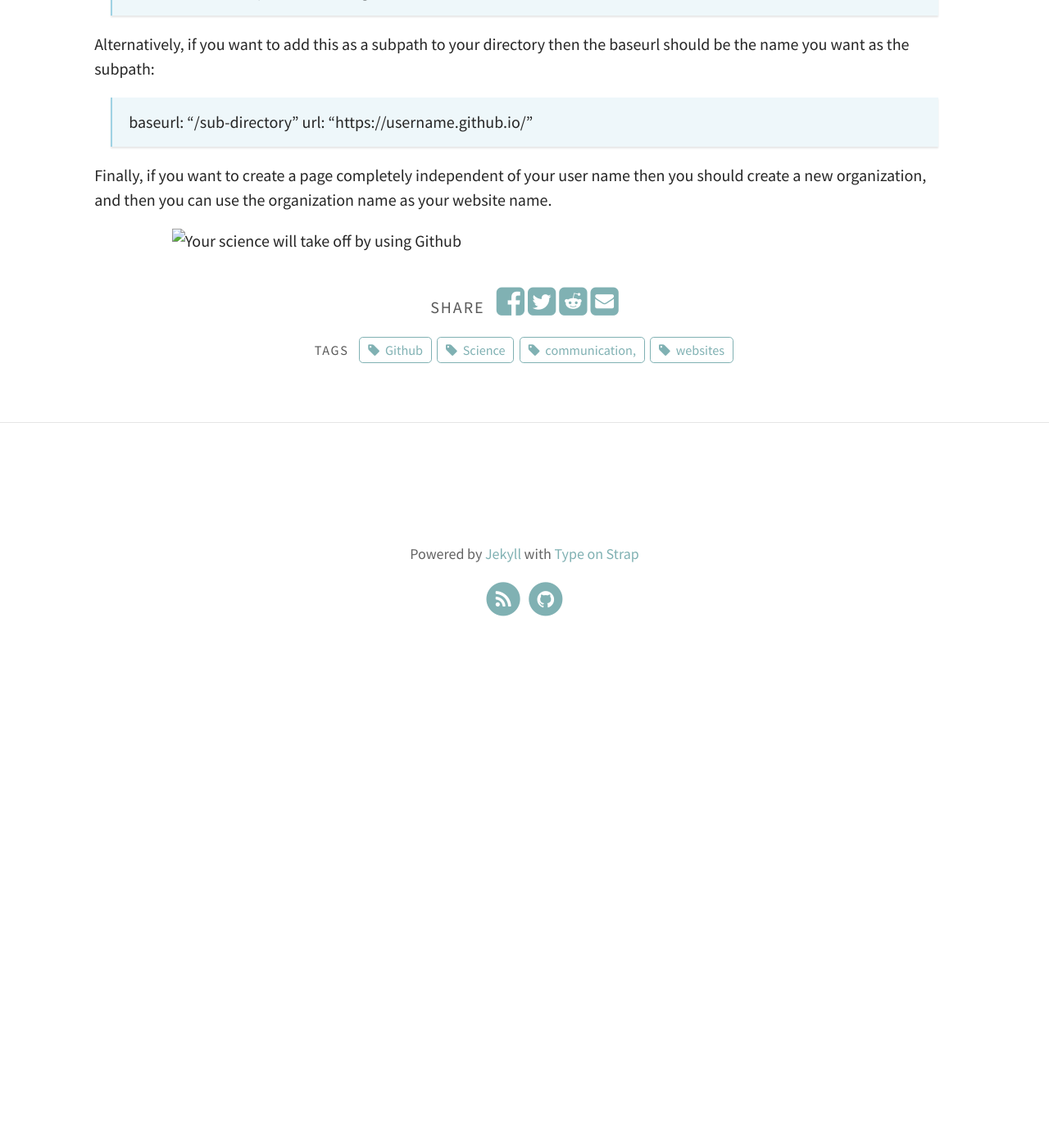
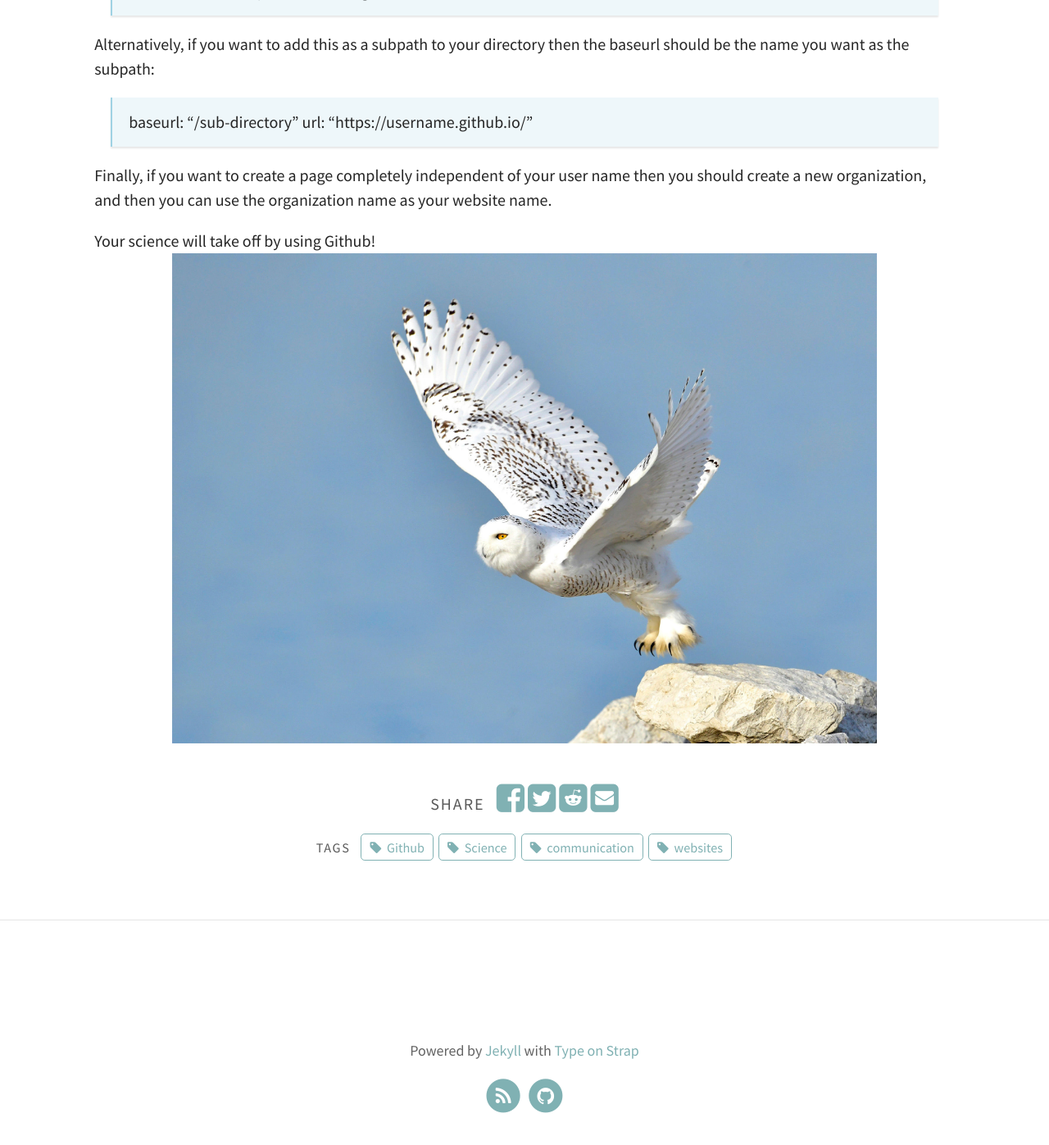
Before and after one commit to bmmoore43/scienceblog, a Jekyll site: the page built from _posts/2020-02-03-sciencecom.md, in a window 1280 px wide and 1400 px high, scrolled down 813 px. Shown: the top 1397 px of the window at 82% size. Built offline with Jekyll 4.4.1, drawn with Linux system fonts in a browser that asks for light colours; before the commit the page ends 1606 px from its top, so only the background shows below that.

Commit message:
image update

```diff
--- a/_posts/2020-02-03-sciencecom.md
+++ b/_posts/2020-02-03-sciencecom.md
@@ -1,7 +1,7 @@
 ---
 layout: post
 title: Ways to communicate science using Github
-tags: 'Science communication, Github websites'
+tags: 'Science communication Github websites'
 color: rgb(128, 177, 179)
 excerpt_separator: <!--more-->
 published: true
@@ -33,4 +33,5 @@ Alternatively, if you want to add this as a subpath to your directory then the b
 
 Finally, if you want to create a page completely independent of your user name then you should create a new organization, and then you can use the organization name as your website name.
 
-![Your science will take off by using Github]({{ "assets/img/pexels/snowy-owl_robert_holden_immature.jpg" | https://github.com/}})
+Your science will take off by using Github!
+![image of snowy owl]({{ "/assets/img/pexels/snowy-owl_robert_holden_immature.jpg" | relative_url}})
```
